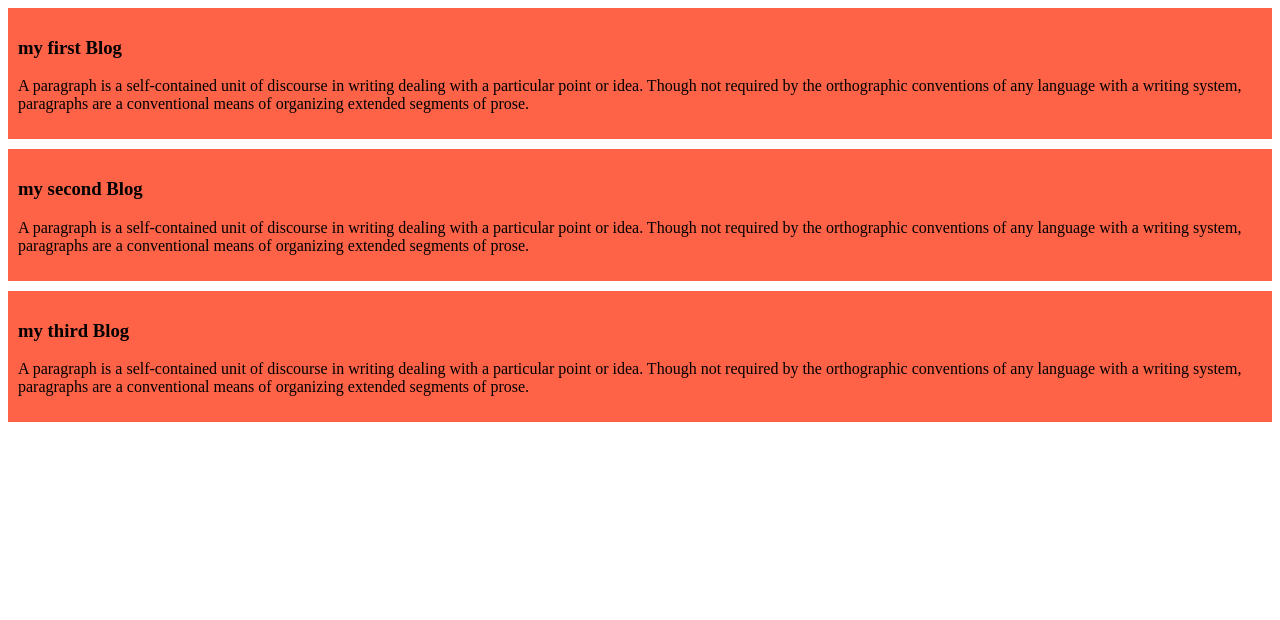
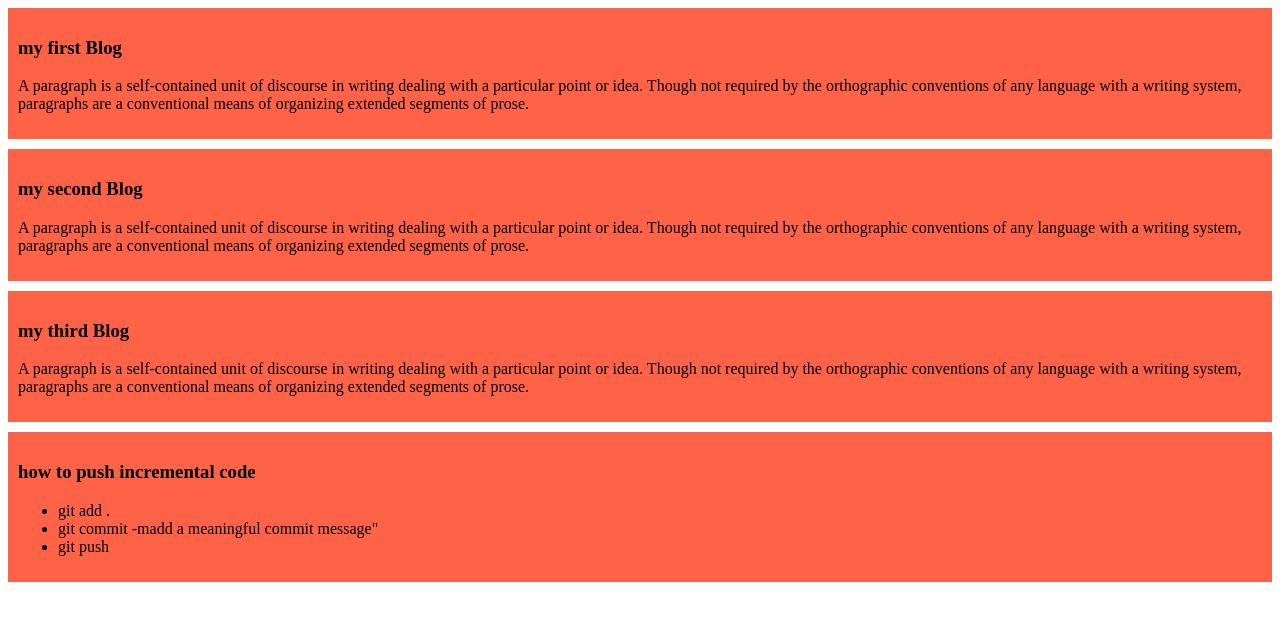
Before and after one commit to mollahohedul1/my-simpel-website, a plain HTML site: page index.html in a window 1280 px wide. Drawn offline with Linux system fonts and the light colour scheme.

Commit message:
added a list to push code

```diff
--- a/index.html
+++ b/index.html
@@ -37,5 +37,13 @@
     paragraphs are a conventional means of
     organizing extended segments of prose.</p>
 </div>
+<div>
+    <h3>how to push incremental code</h3>
+    <ul>
+        <li>git add .</li>
+        <li>git commit -madd a meaningful commit message"</li>
+        <li>git push</li>
+    </ul>
+</div>
 </body>
 </html>
```
